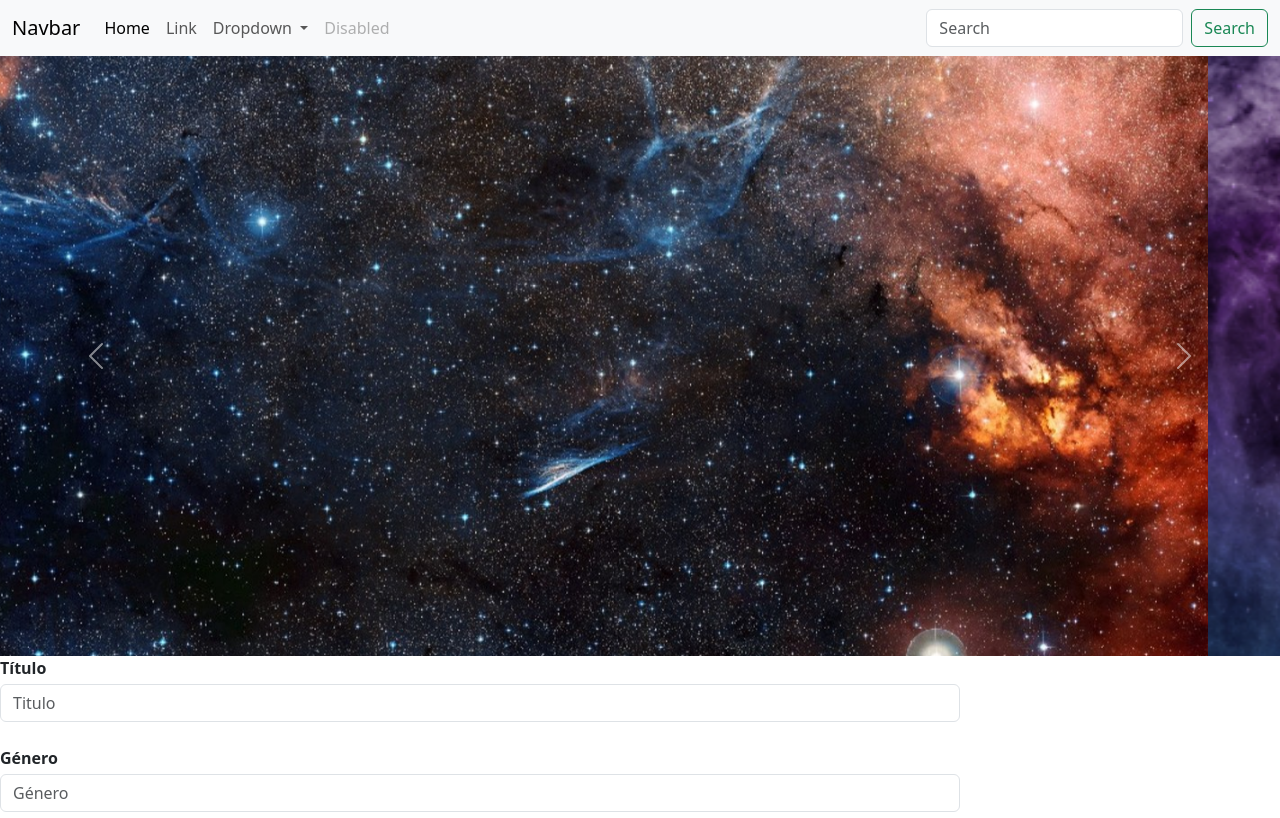
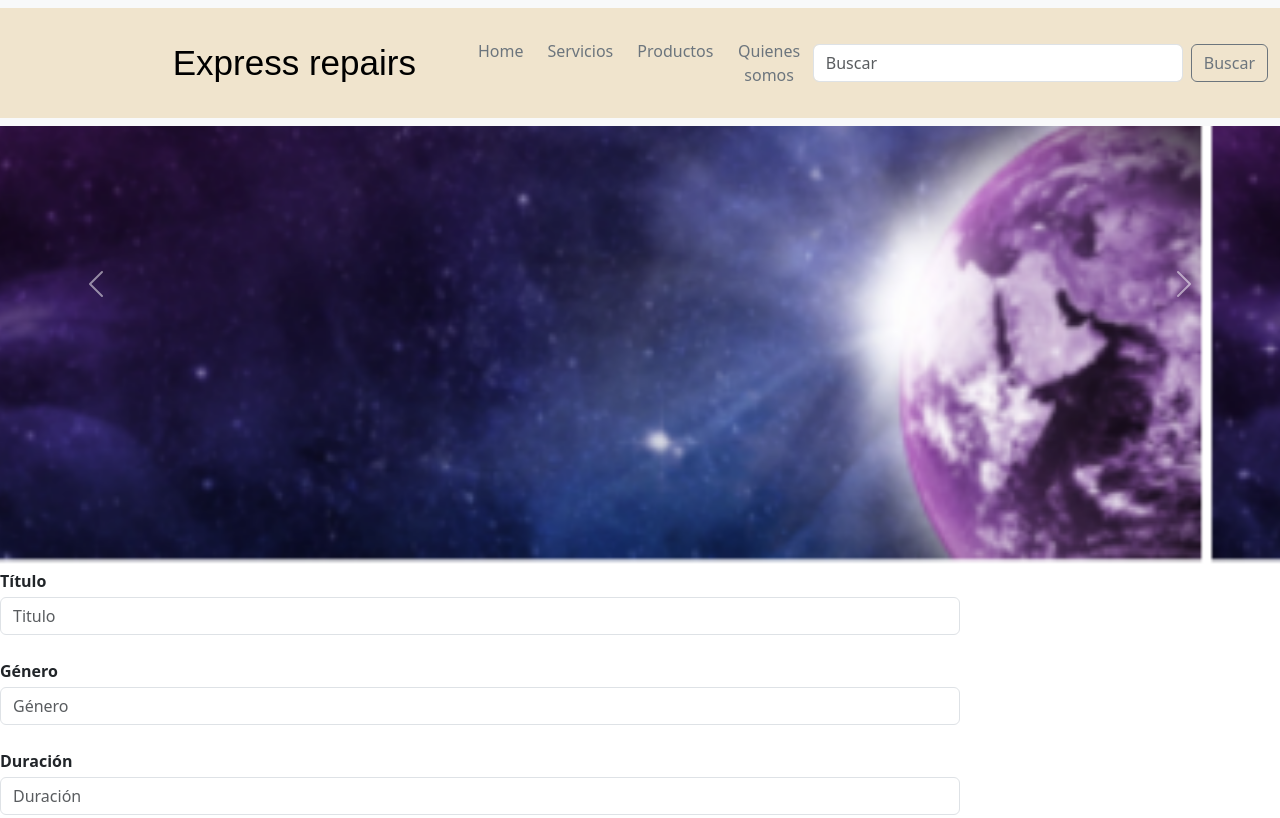
Before and after one commit to oscar1098/Paginas-Web-Campus, a plain HTML site: page practica filtro/plantillas/index.html in a window 1280 px wide. Shown: the top 818 px of the page. Drawn offline with nearby package versions, Linux system fonts and the light colour scheme.

Commit message:
On branch main  Changes to be committed:

```diff
--- a/practica filtro/plantillas/index.html
+++ b/practica filtro/plantillas/index.html
@@ -15,60 +15,45 @@
 </head>
 
 <body>
-  <nav class="navbar navbar-expand-lg bg-body-tertiary">
-    <div class="container-fluid">
-      <a class="navbar-brand" href="#">Navbar</a>
-      <button class="navbar-toggler" type="button" data-bs-toggle="collapse" data-bs-target="#navbarSupportedContent"
-        aria-controls="navbarSupportedContent" aria-expanded="false" aria-label="Toggle navigation">
+  <nav class="navbar navbar-expand-lg fixed-top bg-body-tertiary" style="background-color: #e3f2fd;">
+    <div class="container-fluid" style="background-color: rgb(208 151 48 / 22%);">
+    <button class="navbar-toggler" type="button" data-bs-toggle="collapse" data-bs-target="#navbarTogglerDemo03" aria-controls="navbarTogglerDemo03" aria-expanded="false" aria-label="Toggle navigation">
     <span class="navbar-toggler-icon"></span>
     </button>
-      <div class="collapse navbar-collapse" id="navbarSupportedContent">
+    <div class="logo"></div>
+    <a class="navbar-brand" style="font-family: fantasy; font-size: 35px; margin-right: 50px;" href="#">Express repairs</a>
+    <div class="collapse navbar-collapse" id="navbarTogglerDemo03">
     <ul class="navbar-nav me-auto mb-2 mb-lg-0">
         <li class="nav-item">
-            <a class="nav-link active" aria-current="page" href="#">Home</a>
+        <a class="btn btn-outline-secondary" style="border: 0px"  aria-current="page" href="#">Home</a>
         </li>
         <li class="nav-item">
-            <a class="nav-link" href="#">Link</a>
-          </li>
-          <li class="nav-item dropdown">
-            <a class="nav-link dropdown-toggle" href="#" role="button" data-bs-toggle="dropdown" aria-expanded="false">
-              Dropdown
-            </a>
-            <ul class="dropdown-menu">
-              <li><a class="dropdown-item" href="#">Action</a></li>
-              <li><a class="dropdown-item" href="#">Another action</a></li>
-              <li>
-                <hr class="dropdown-divider" />
-              </li>
-              <li>
-                <a class="dropdown-item" href="#">Something else here</a>
-              </li>
-            </ul>
+        <a class="btn btn-outline-secondary" style="border: 0px"  aria-current="page" href="#servicios">Servicios</a>
         </li>
         <li class="nav-item">
-            <a class="nav-link disabled">Disabled</a>
+        <a class="btn btn-outline-secondary" style="border: 0px"  aria-current="page" href="#productos">Productos</a>
+        </li>
+        <li class="nav-item">
+        <a class="btn btn-outline-secondary" style="border: 0px"  aria-current="page" href="#footer">Quienes somos</a>
         </li>
     </ul>
     <form class="d-flex" role="search">
-          <input class="form-control me-2" type="search" placeholder="Search" aria-label="Search" />
-          <button class="btn btn-outline-success" type="submit">
-            Search
-          </button>
+        <input style="width: 370px;" class="form-control me-2" type="search" placeholder="Buscar" aria-label="Search">
+        <button class="btn btn-outline-secondary" type="submit">Buscar</button>
     </form>
-      </div>
     </div>
 </nav>
 
     <div id="carouselExampleAutoplaying" class="carousel slide" data-bs-ride="carousel";>
       <div class="carousel-inner">
         <div class="carousel-item carousel active">
-          <img src="./imagenprueba.jpg" class="d-block w-100 imagenAjustada">
+          <img src="./Diseño sin título.png" class="d-block w-100">
         </div>
         <div class="carousel-item carousel">
-          <img src="./imagen2.png" class="d-block w-100 imagenAjustada">
+          <img src="./Diseño sin título.png" class="d-block w-100">
         </div>
         <div class="carousel-item carousel">
-          <img src="./imagen3.jpg" class="d-block w-100 imagenAjustada">
+          <img src="./Diseño sin título.png" class="d-block w-100">
         </div>
       </div>
       <button class="carousel-control-prev" type="button" data-bs-target="#carouselExampleAutoplaying" data-bs-slide="prev">
--- a/practica filtro/plantillas/style.css
+++ b/practica filtro/plantillas/style.css
@@ -10,3 +10,16 @@
     max-height: 600px;
     object-fit: cover;
 }
+
+.logo {
+    width: 150px;
+    height: 110px;
+    margin-right: 20px;
+    /* background-image: url(./imagenes_servicios/paginaArreglos-01.png);  */
+    background-size: cover;
+    background-position: center;
+}
+
+.contenedor{
+    height: 600px;
+}
--- a/practica filtro/practica crood/style.css
+++ b/practica filtro/practica crood/style.css
@@ -16,3 +16,12 @@ b{
     box-shadow: 0 0px 5px grey;
     border: 1px solid grey
 }
+
+.logo {
+    width: 150px;
+    height: 110px;
+    margin-right: 20px;
+    background-image: url(./imagenes_servicios/paginaArreglos-01.png);
+    background-size: cover;
+    background-position: center;
+}
```
Also changed, not shown: Pagina servicios del hogar/PaginaHogar.html (+0 -1 lines), objetos/taller/index.html (added, +12 -0 lines), objetos/taller/app.js (added), objetos/taller/style.css (added), practica filtro/plantillas/Diseño sin título.png (added), practica filtro/plantillas/imagen1.jpg (deleted), practica filtro/plantillas/imagen2.png (deleted), practica filtro/plantillas/imagen3.jpg (deleted), practica filtro/plantillas/imagenprueba.jpg (deleted). Lines whose indentation alone changed are shown as unchanged.
